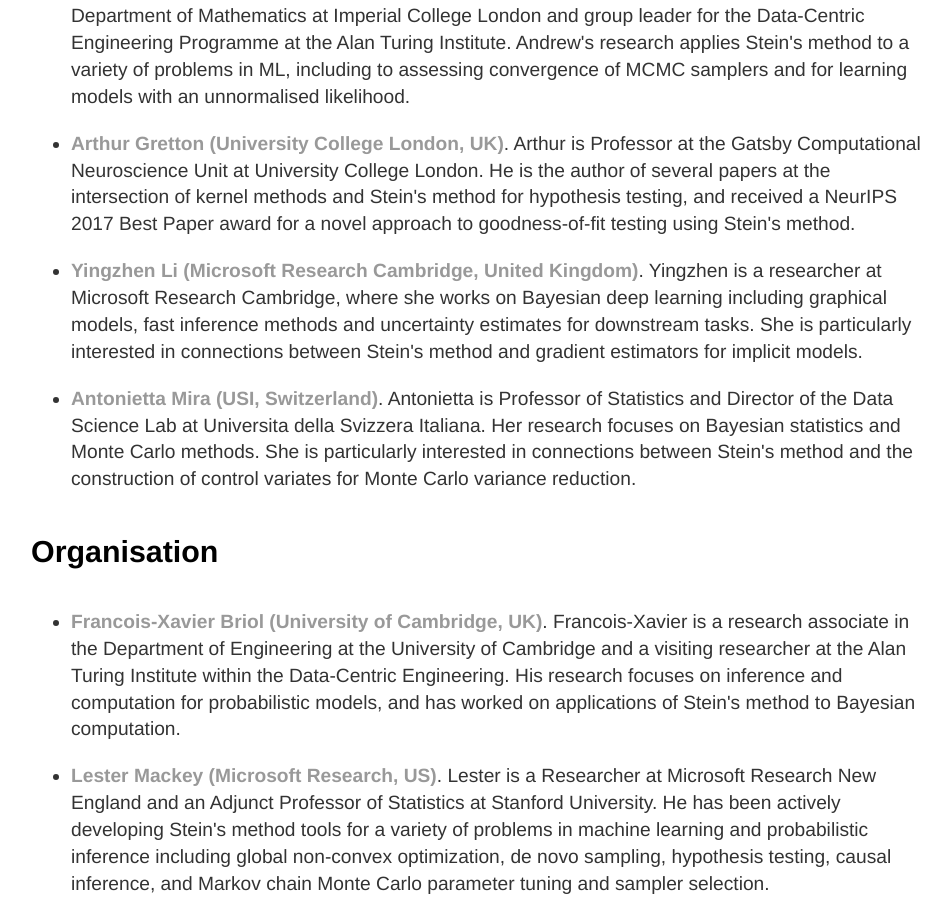
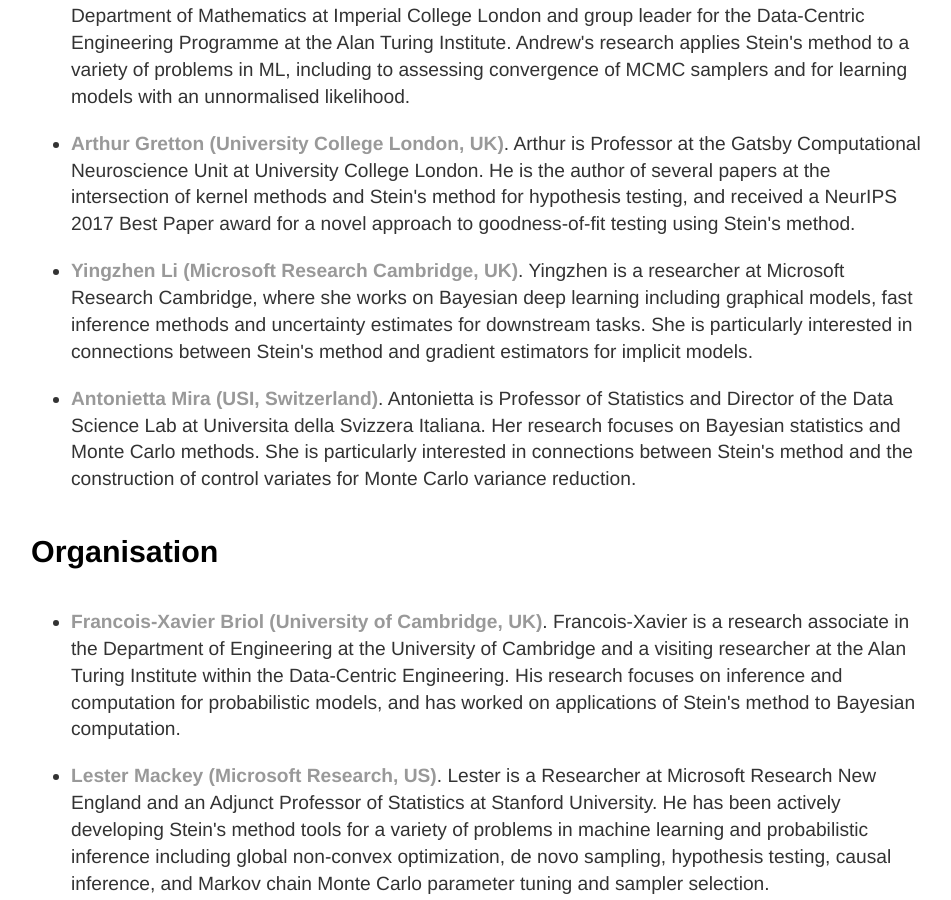
Before and after one commit to steinworkshop/steinworkshop.github.io, a Jekyll site: the page built from index.html, in a window 1280 px wide and 900 px high, scrolled down 2316 px. Shown: the whole window, without its empty margins (161-1112 px from the left). Built offline with Jekyll 4.4.1, drawn with Linux system fonts in a browser that asks for light colours.

Commit message:
tiny change

```diff
--- a/index.html
+++ b/index.html
@@ -62,7 +62,7 @@
 
 		<li> <strong><a href="http://www.gatsby.ucl.ac.uk/~gretton/"> Arthur Gretton (University College London, UK)</a></strong>. Arthur is Professor at the Gatsby Computational Neuroscience Unit at University College London. He is the author of several papers at the intersection of kernel methods and Stein's method for hypothesis testing, and received a NeurIPS 2017 Best Paper award for a novel approach to goodness-of-fit testing using Stein's method. </li>
 
-		<li> <strong><a href="http://yingzhenli.net/home/en/"> Yingzhen Li (Microsoft Research Cambridge, United Kingdom)</a></strong>. Yingzhen is a researcher at Microsoft Research Cambridge, where she works on Bayesian deep learning including graphical models, fast inference methods and uncertainty estimates for downstream tasks. She is particularly interested in connections between Stein's method and gradient estimators for implicit models.  </li>
+		<li> <strong><a href="http://yingzhenli.net/home/en/"> Yingzhen Li (Microsoft Research Cambridge, UK)</a></strong>. Yingzhen is a researcher at Microsoft Research Cambridge, where she works on Bayesian deep learning including graphical models, fast inference methods and uncertainty estimates for downstream tasks. She is particularly interested in connections between Stein's method and gradient estimators for implicit models.  </li>
 
 		<li> <strong><a href="https://search.usi.ch/en/people/f8960de6d60dd08a79b6c1eb20b7442b/mira-antonietta"> Antonietta Mira (USI, Switzerland)</a></strong>. Antonietta is Professor of Statistics and Director of the Data Science Lab at Universita della Svizzera Italiana. Her research focuses on Bayesian statistics and Monte Carlo methods. She is particularly interested in connections between Stein's method and the construction of control variates for Monte Carlo variance reduction. </li>
 
```
